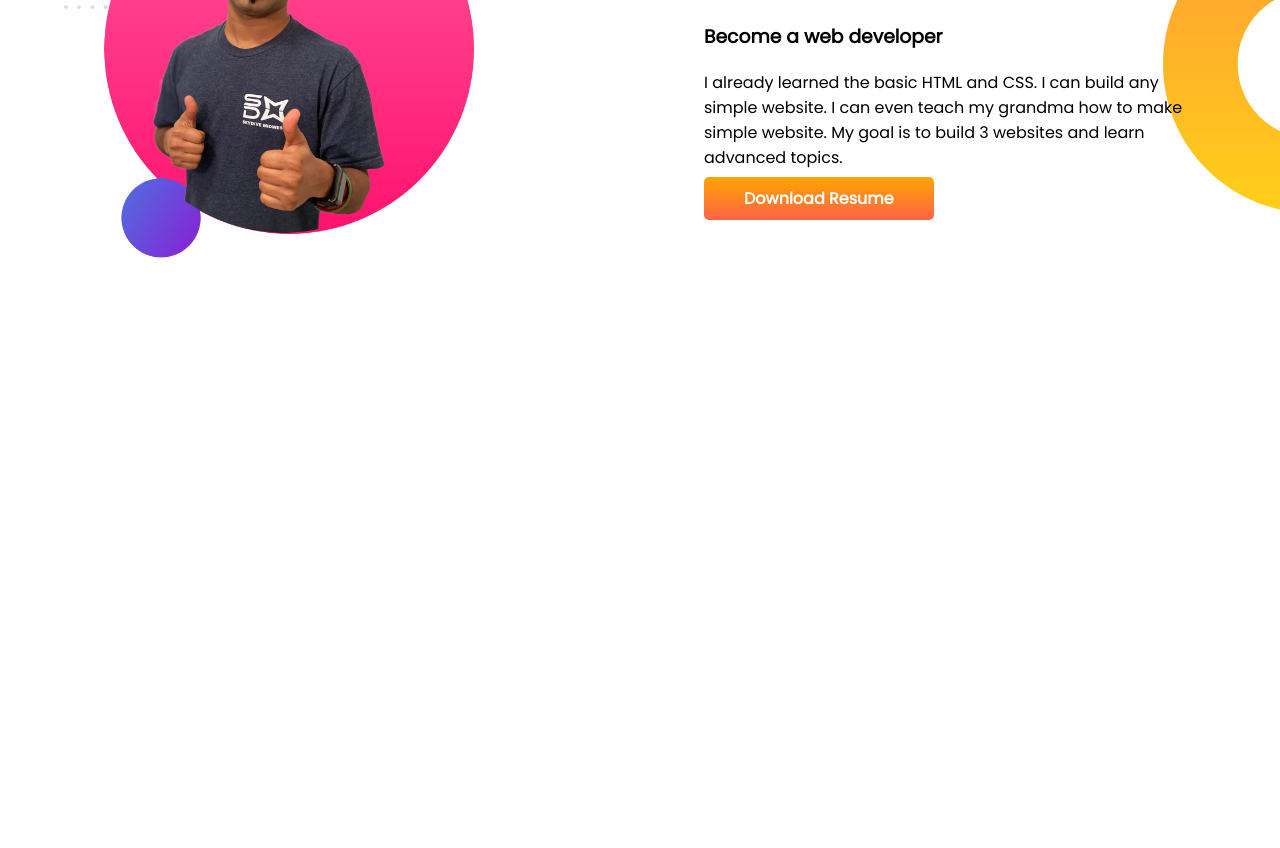
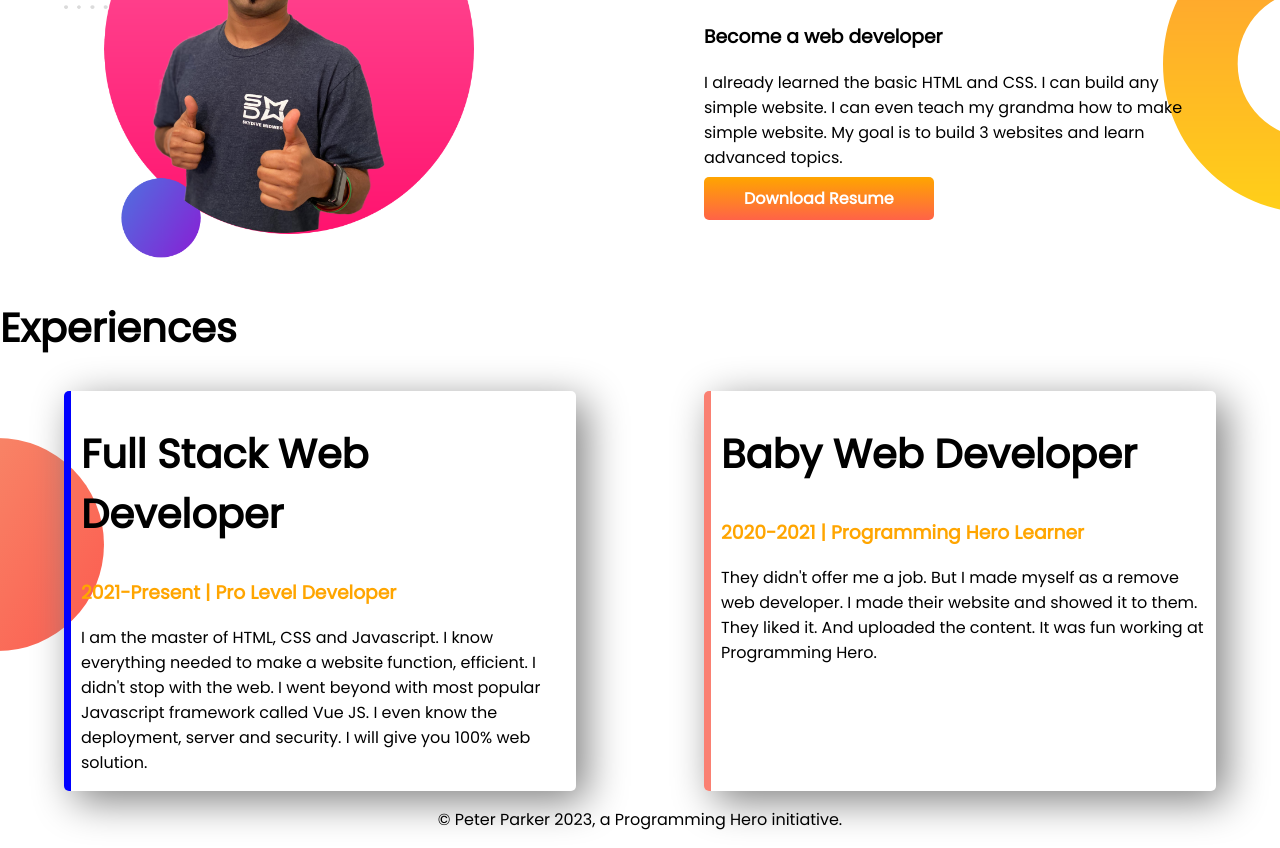
Before and after one commit to muhashin789/developer_portfolio, a plain HTML site: page index.html in a window 1280 px wide. Shown: the part 699-1547 px from the top of the page. Before the commit the page ends 964 px from the top, so only its background shows below. Drawn offline with Linux system fonts and the light colour scheme.

Commit message:
style border added

```diff
--- a/index.html
+++ b/index.html
@@ -12,7 +12,7 @@
 </head>
 <body>
 
-    <section class="top-banner">
+    <section class="top-banner flexible-container">
         <div class="half-width">
             <h1>Welcome to</h1>
             <h1> <span class="orange_color">Peter Parker</span> World!</h1>
@@ -24,7 +24,7 @@
             <img src="images/jhankar.png" alt="">
         </div>
     </section>
-    <section class="dream_big">
+    <section class="dream_big flexible-container">
 
         <div class="half-width">
             <img src="images/jhankar2.png" alt="">
@@ -40,6 +40,29 @@
         </div>
 
     </section>
-
+    <section class="experience-area">
+        <h2>Experiences</h2>
+        <div class="flexible-container">
+            <div class="experience-item">
+                <h2>Full Stack Web Developer</h2>
+                <h3 class="orange_color">2021-Present | Pro Level Developer</h3>
+                <p>I am the master of HTML, CSS and Javascript. I know everything needed to make a website function, efficient. I
+                    didn't
+                    stop with the web. I went beyond with most popular Javascript framework called Vue JS. I even know the
+                    deployment,
+                    server and security. I will give you 100% web solution.</p>
+            </div>
+            <div class="experience-item experience-item-right">
+                <h2>Baby Web Developer</h2>
+                <h3 class="orange_color">2020-2021 | Programming Hero Learner</h3>
+                <p>They didn't offer me a job. But I made myself as a remove web developer. I made their website and showed it to
+                    them.
+                    They liked it. And uploaded the content. It was fun working at Programming Hero.</p>
+            </div>
+        </div>
+    </section>
+    <footer>
+        <p>© Peter Parker 2023, a Programming Hero initiative.</p>
+    </footer>
 </body>
 </html>
--- a/style.css
+++ b/style.css
@@ -6,11 +6,14 @@ body{
 h1{
     font-size: 50px;
 }
+h2{
+    font-size: 40px;
+}
 
 .orange_color{
     color: orange;
 }
-section{
+.flexible-container{
     display: flex;
 }
 .half-width{
@@ -40,3 +43,24 @@ section{
     background-repeat: no-repeat;
     background-position: right;
 }
+
+.experience-item{
+    box-shadow: 10px 10px 40px gray;
+    width: 40%;
+    margin-left: 5%;
+    margin-right: 5%;
+    padding-left: 10px;
+    border-radius: 5px;
+    border-left: 7px solid blue;
+}
+.experience-item-right{
+    border-left: 7px solid salmon;
+}
+.experience-area{
+    background-image: url(images/exp-bg.png);
+    background-repeat: no-repeat;
+    background-position: left;
+}
+footer p{
+    text-align: center;
+}
```
